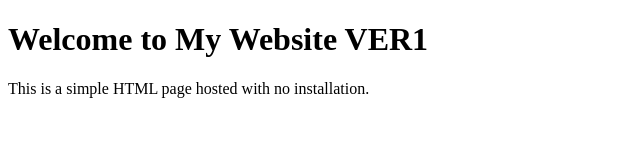
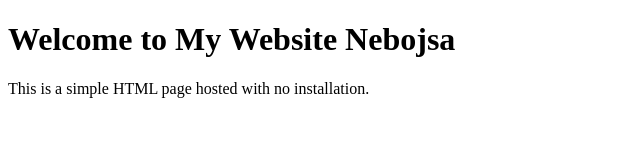
Before and after one commit to nebojsacv/webserver, a plain HTML site: page index.html in a window 1280 px wide. Shown: the whole page, without its empty margins (0-640 px from the left). Drawn offline with Linux system fonts and the light colour scheme; no server answers.

Commit message:
Update index.html

```diff
--- a/index.html
+++ b/index.html
@@ -5,7 +5,7 @@
   <title>My Simple Web Page</title>
 </head>
 <body>
-  <h1>Welcome to My Website VER1</h1>
+  <h1>Welcome to My Website Nebojsa</h1>
   <p>This is a simple HTML page hosted with no installation.</p>
 <!-- Add this to your SaaS website to track business visitors -->
 <script>
```
